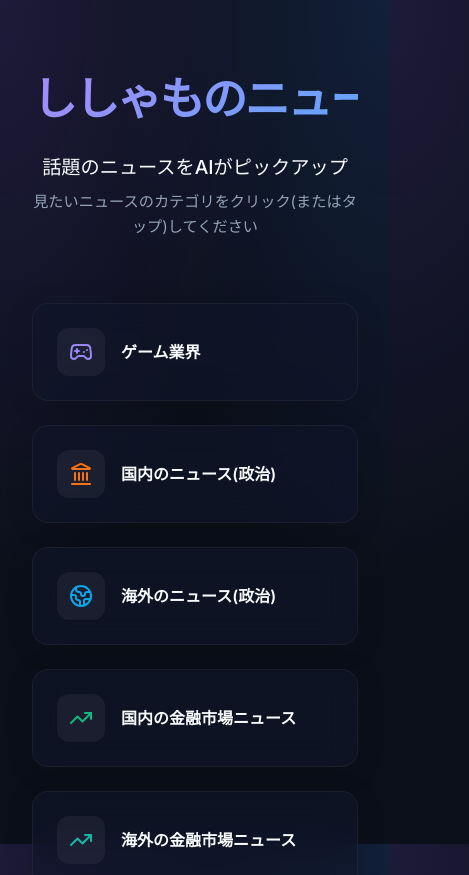
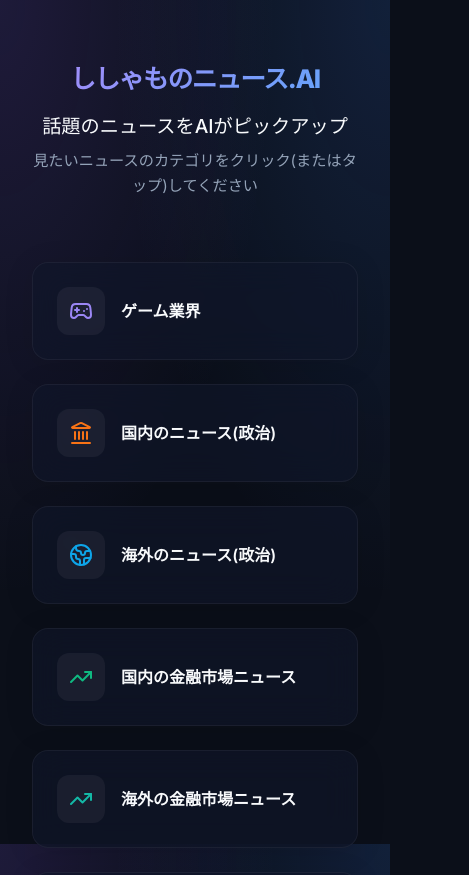
Before and after one commit to shisamonorecipes-dev/news-curation-app, a React (Vite) app: page / in a window 390 px wide. Shown: the top 875 px of the page, 469 px wide, since content can reach past the window. Built offline with nearby package versions, Linux system fonts and the light colour scheme.

Commit message:
Fix mobile title overflow by using responsive clamp font size

```diff
--- a/src/pages/Portal.jsx
+++ b/src/pages/Portal.jsx
@@ -17,7 +17,7 @@ export default function Portal() {
   return (
     <div className="portal-container" style={{ width: '100%', maxWidth: '1000px', margin: '0 auto', padding: '1rem' }}>
       <header className="header" style={{ textAlign: 'center', marginBottom: '4rem', marginTop: '2rem' }}>
-        <h1 className="logo text-gradient" style={{ fontSize: '2.8rem', marginBottom: '1rem', wordBreak: 'keep-all' }}>ししゃものニュース.AI</h1>
+        <h1 className="logo text-gradient" style={{ fontSize: 'clamp(1.6rem, 6vw, 3rem)', marginBottom: '1rem', lineHeight: '1.2' }}>ししゃものニュース.AI</h1>
         <p className="subtitle" style={{ color: 'var(--text-secondary)', fontSize: '1.2rem', marginBottom: '0.5rem' }}>話題のニュースをAIがピックアップ</p>
         <p style={{ color: 'var(--text-muted)', fontSize: '0.95rem', margin: 0 }}>見たいニュースのカテゴリをクリック(またはタップ)してください</p>
       </header>
```
